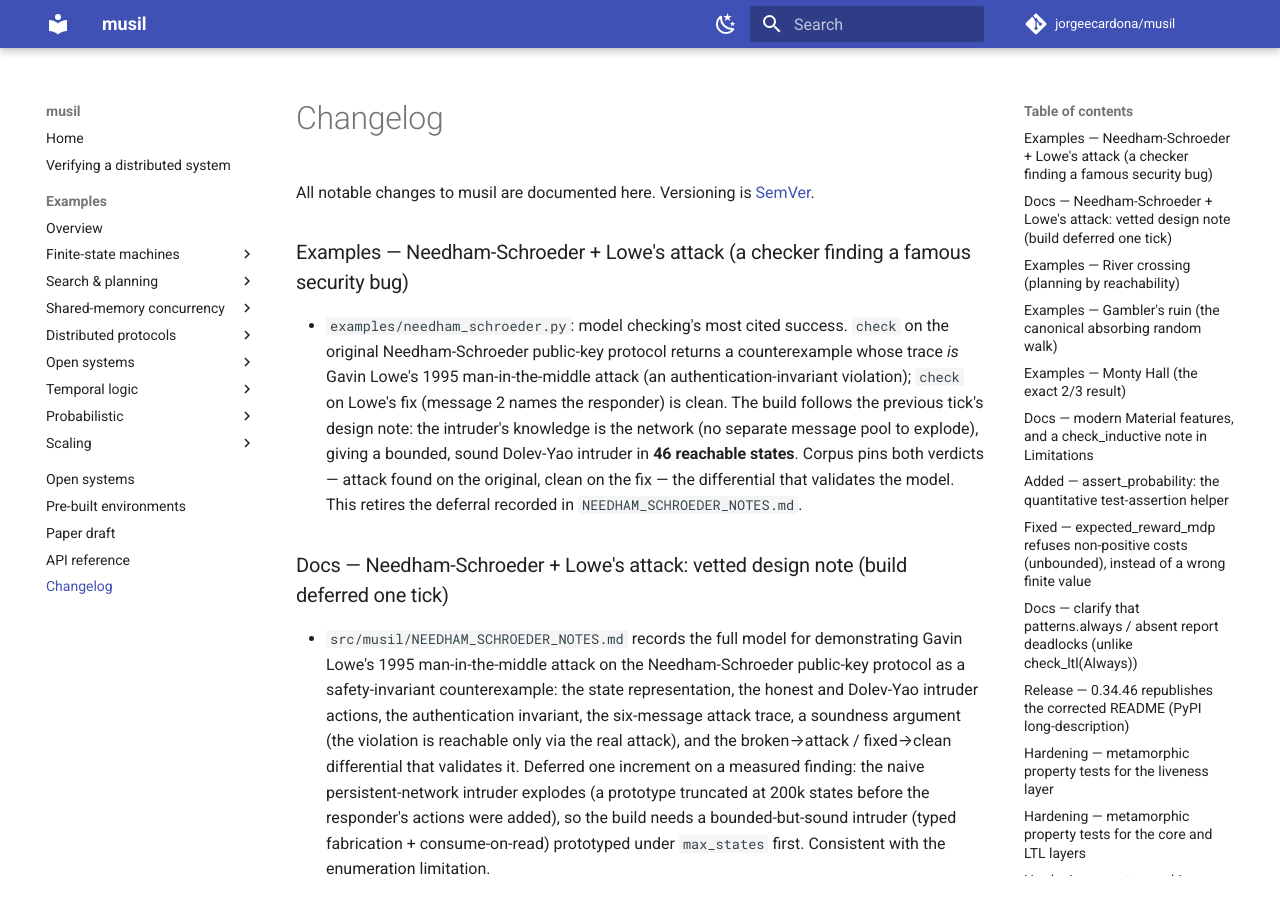
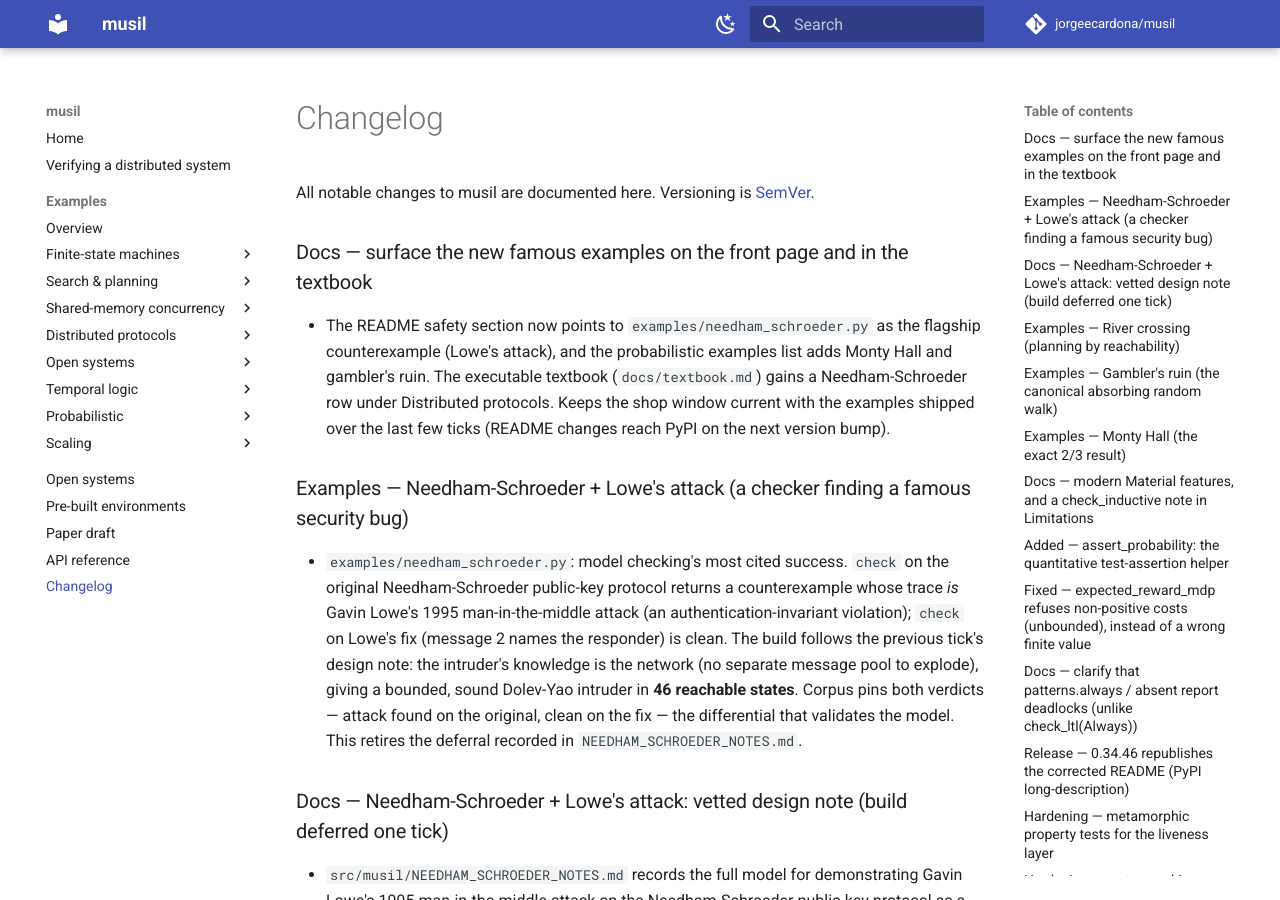
Before and after one commit to jorgeecardona/musil, an MkDocs documentation site: the page built from docs/changelog.md, in a window 1280 px wide and 900 px high. Built offline with MkDocs 1.6.1 and Material for MkDocs 9.7.7, drawn with Linux system fonts in a browser that asks for light colours; comment, search, counter and statistics services are not loaded; some of the changed text lies outside the part shown.

Commit message:
docs: surface the new famous examples (NS, Monty Hall, gambler's ruin)
Keep the shop window current with the examples shipped over the last few
ticks. The README safety section now points to needham_schroeder.py as
the flagship counterexample (Lowe's attack), and the probabilistic
examples list adds monty_hall.py and gamblers_ruin.py. The executable
textbook (docs/textbook.md) gains a Needham-Schroeder row under
Distributed protocols -- the security-protocol canon it was missing.

Docs-only: no src change, no version bump. README changes reach PyPI on
the next version bump. Gate green (ruff, 418 passed, mkdocs --strict
exit 0).

Co-Authored-By: Claude Opus 4.8 (1M context) <noreply@anthropic.com>

```diff
--- a/CHANGELOG.md
+++ b/CHANGELOG.md
@@ -1,6 +1,14 @@
 # Changelog
 
 All notable changes to musil are documented here. Versioning is [SemVer](https://semver.org/).
+
+### Docs — surface the new famous examples on the front page and in the textbook
+
+- The README safety section now points to `examples/needham_schroeder.py` as the flagship counterexample
+  (Lowe's attack), and the probabilistic examples list adds Monty Hall and gambler's ruin. The executable
+  textbook (`docs/textbook.md`) gains a Needham-Schroeder row under Distributed protocols. Keeps the shop
+  window current with the examples shipped over the last few ticks (README changes reach PyPI on the next
+  version bump).
 
 ### Examples — Needham-Schroeder + Lowe's attack (a checker finding a famous security bug)
 
```
Also changed, not shown: README.md (+6 -1 lines), docs/textbook.md (+1 -0 lines).
